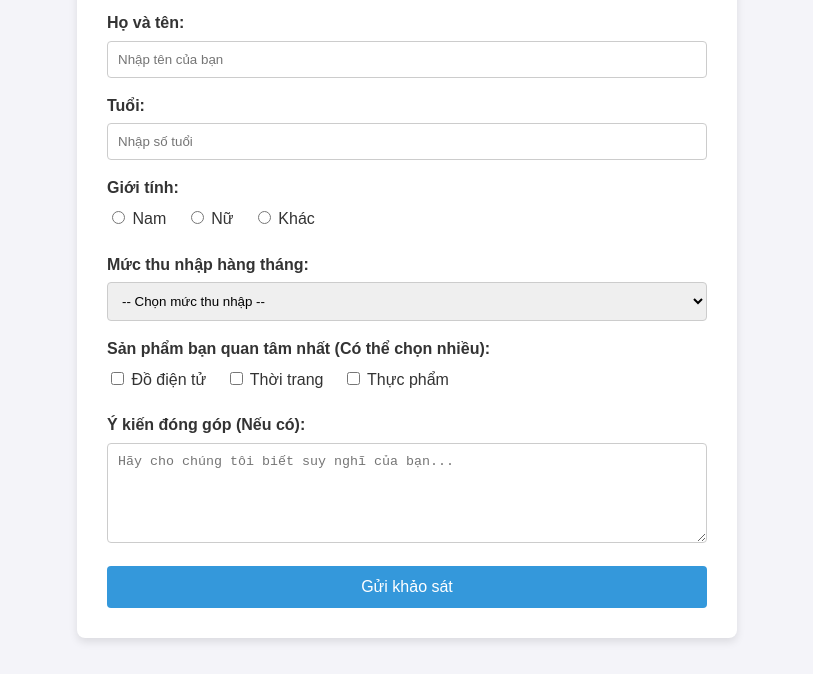
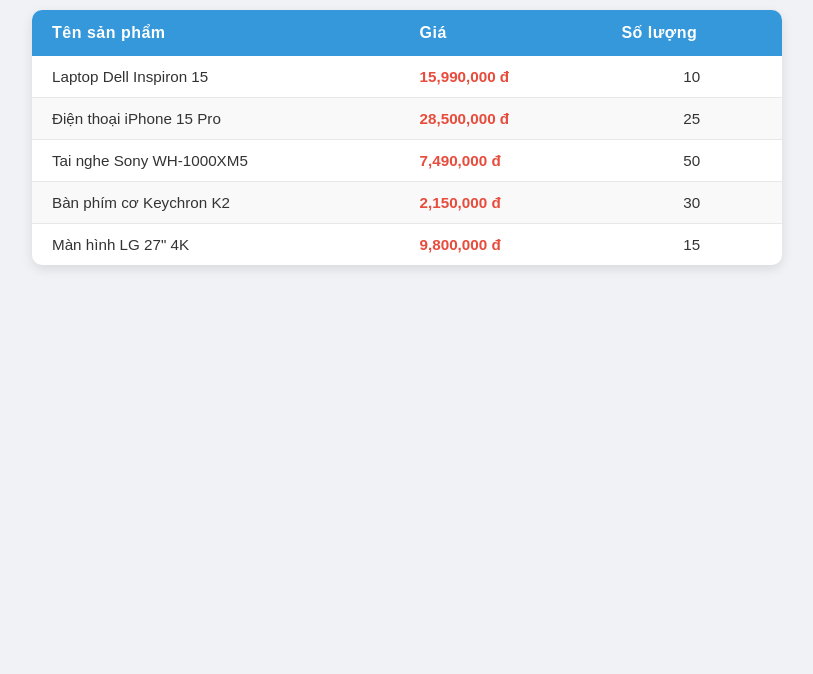
Before and after one commit to dtc245220035-hue/Box-model, a plain HTML site: page index.html in a window 1280 px wide. Shown: the part 126-800 px from the top of the page, without its empty margins (233-1046 px from the left). Drawn offline with Linux system fonts and the light colour scheme.

Commit message:
Add product list table

```diff
--- a/index.html
+++ b/index.html
@@ -3,129 +3,123 @@
 <head>
     <meta charset="UTF-8">
     <meta name="viewport" content="width=device-width, initial-scale=1.0">
-    <title>Market Research Survey</title>
+    <title>Danh sách sản phẩm</title>
     <style>
         body {
             font-family: Arial, sans-serif;
-            background-color: #f4f4f9;
+            background-color: #f0f2f5;
             color: #333;
-            line-height: 1.6;
-            padding: 20px;
+            padding: 40px 20px;
         }
-        .survey-container {
-            max-width: 600px;
+
+        h1 {
+            text-align: center;
+            color: #2c3e50;
+            margin-bottom: 30px;
+            font-size: 2rem;
+        }
+
+        .table-container {
+            max-width: 750px;
             margin: 0 auto;
             background: #fff;
-            padding: 30px;
-            border-radius: 8px;
-            box-shadow: 0 4px 8px rgba(0,0,0,0.1);
+            border-radius: 10px;
+            box-shadow: 0 4px 12px rgba(0, 0, 0, 0.1);
+            overflow: hidden;
         }
-        h2 {
+
+        table {
+            width: 100%;
+            border-collapse: collapse;
+        }
+
+        thead {
+            background-color: #3498db;
+            color: #fff;
+        }
+
+        th {
+            padding: 14px 20px;
+            text-align: left;
+            font-size: 1rem;
+            letter-spacing: 0.5px;
+        }
+
+        td {
+            padding: 12px 20px;
+            border-bottom: 1px solid #e8e8e8;
+            font-size: 0.95rem;
+        }
+
+        tbody tr:last-child td {
+            border-bottom: none;
+        }
+
+        tbody tr:hover {
+            background-color: #eaf4fb;
+            transition: background-color 0.2s;
+        }
+
+        tbody tr:nth-child(even) {
+            background-color: #f9f9f9;
+        }
+
+        tbody tr:nth-child(even):hover {
+            background-color: #eaf4fb;
+        }
+
+        .price {
+            color: #e74c3c;
+            font-weight: bold;
+        }
+
+        .qty {
             text-align: center;
-            color: #2c3e50;
-            margin-bottom: 20px;
-        }
-        .form-group {
-            margin-bottom: 15px;
-        }
-        label {
-            display: block;
-            font-weight: bold;
-            margin-bottom: 5px;
-        }
-        input[type="text"],
-        input[type="email"],
-        input[type="number"],
-        select,
-        textarea {
-            width: 100%;
-            padding: 10px;
-            border: 1px solid #ccc;
-            border-radius: 4px;
-            box-sizing: border-box; /* Ensures padding doesn't affect width */
-        }
-        textarea {
-            resize: vertical;
-            height: 100px;
-        }
-        .radio-group, .checkbox-group {
-            margin-top: 5px;
-        }
-        .radio-group label, .checkbox-group label {
-            display: inline-block;
-            font-weight: normal;
-            margin-right: 15px;
-        }
-        button[type="submit"] {
-            display: block;
-            width: 100%;
-            background: #3498db;
-            color: #fff;
-            border: none;
-            padding: 12px;
-            font-size: 16px;
-            border-radius: 4px;
-            cursor: pointer;
-            transition: background 0.3s;
-        }
-        button[type="submit"]:hover {
-            background: #2980b9;
         }
     </style>
 </head>
 <body>
 
-<div class="survey-container">
-    <h2>Market Research Survey</h2>
-    <form action="#" method="POST">
+    <h1>Danh sách sản phẩm</h1>
 
-        <div class="form-group">
-            <label for="name">Họ và tên:</label>
-            <input type="text" id="name" name="name" placeholder="Nhập tên của bạn" required>
-        </div>
-
-        <div class="form-group">
-            <label for="age">Tuổi:</label>
-            <input type="number" id="age" name="age" placeholder="Nhập số tuổi" required>
-        </div>
-
-        <div class="form-group">
-            <label>Giới tính:</label>
-            <div class="radio-group">
-                <label><input type="radio" name="gender" value="male"> Nam</label>
-                <label><input type="radio" name="gender" value="female"> Nữ</label>
-                <label><input type="radio" name="gender" value="other"> Khác</label>
-            </div>
-        </div>
-
-        <div class="form-group">
-            <label for="income">Mức thu nhập hàng tháng:</label>
-            <select id="income" name="income">
-                <option value="">-- Chọn mức thu nhập --</option>
-                <option value="under5">Dưới 5 triệu</option>
-                <option value="5to10">5 - 10 triệu</option>
-                <option value="10to20">10 - 20 triệu</option>
-                <option value="over20">Trên 20 triệu</option>
-            </select>
-        </div>
-
-        <div class="form-group">
-            <label>Sản phẩm bạn quan tâm nhất (Có thể chọn nhiều):</label>
-            <div class="checkbox-group">
-                <label><input type="checkbox" name="product" value="electronics"> Đồ điện tử</label>
-                <label><input type="checkbox" name="product" value="fashion"> Thời trang</label>
-                <label><input type="checkbox" name="product" value="food"> Thực phẩm</label>
-            </div>
-        </div>
-
-        <div class="form-group">
-            <label for="feedback">Ý kiến đóng góp (Nếu có):</label>
-            <textarea id="feedback" name="feedback" placeholder="Hãy cho chúng tôi biết suy nghĩ của bạn..."></textarea>
-        </div>
-
-        <button type="submit">Gửi khảo sát</button>
-    </form>
-</div>
+    <div class="table-container">
+        <table>
+            <thead>
+                <tr>
+                    <th>Tên sản phẩm</th>
+                    <th>Giá</th>
+                    <th>Số lượng</th>
+                </tr>
+            </thead>
+            <tbody>
+                <tr>
+                    <td>Laptop Dell Inspiron 15</td>
+                    <td class="price">15,990,000 đ</td>
+                    <td class="qty">10</td>
+                </tr>
+                <tr>
+                    <td>Điện thoại iPhone 15 Pro</td>
+                    <td class="price">28,500,000 đ</td>
+                    <td class="qty">25</td>
+                </tr>
+                <tr>
+                    <td>Tai nghe Sony WH-1000XM5</td>
+                    <td class="price">7,490,000 đ</td>
+                    <td class="qty">50</td>
+                </tr>
+                <tr>
+                    <td>Bàn phím cơ Keychron K2</td>
+                    <td class="price">2,150,000 đ</td>
+                    <td class="qty">30</td>
+                </tr>
+                <tr>
+                    <td>Màn hình LG 27" 4K</td>
+                    <td class="price">9,800,000 đ</td>
+                    <td class="qty">15</td>
+                </tr>
+            </tbody>
+        </table>
+    </div>
 
 </body>
 </html>
```
